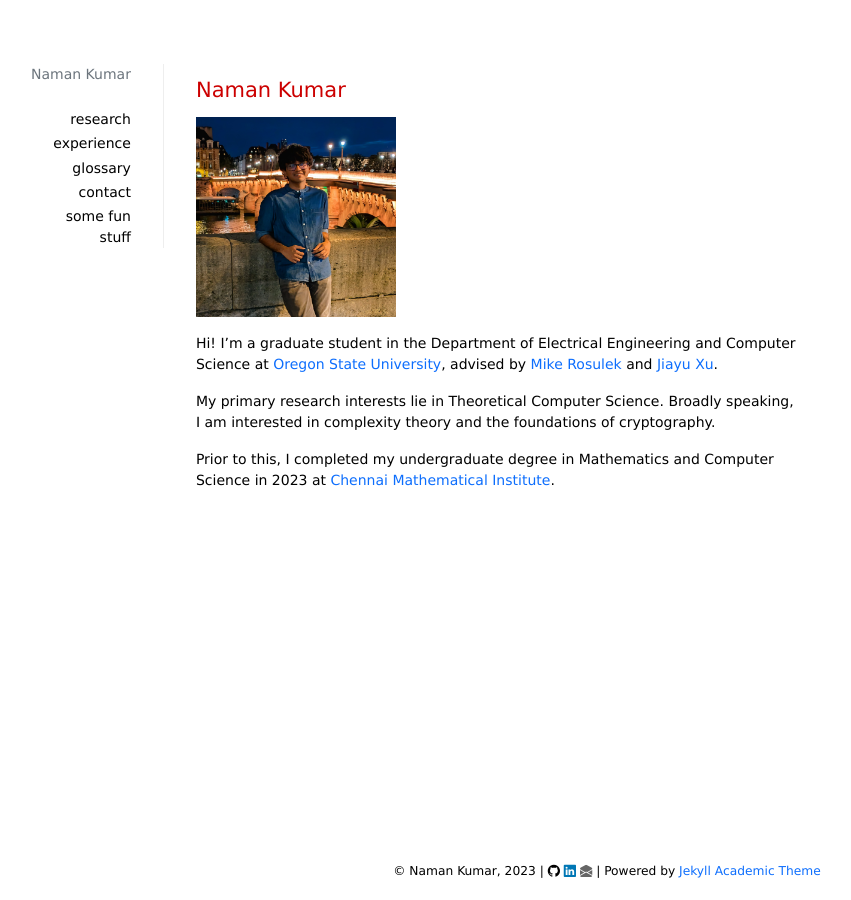
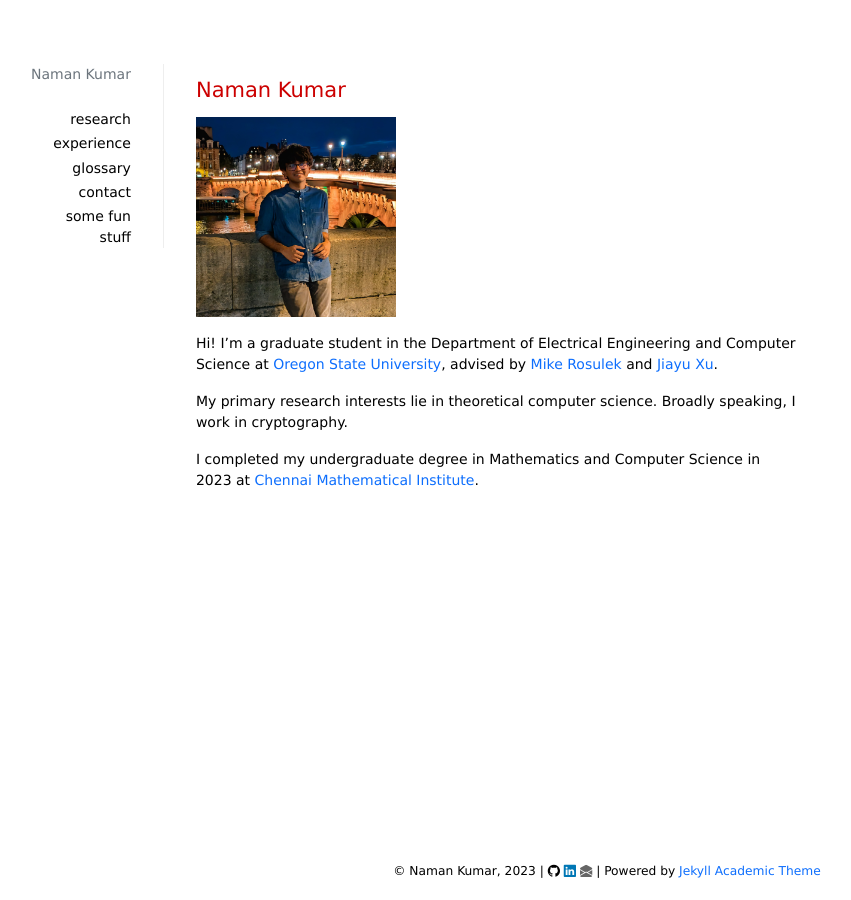
Before and after one commit to matcauthon49/matcauthon49.github.io, a Jekyll site: the page built from index.md, in a window 1280 px wide. Shown: the whole page, without its empty margins (33-884 px from the left). Built offline with Jekyll 4.4.1, drawn with Linux system fonts in a browser that asks for light colours; nearby versions of some CDN libraries; a style sheet for code colours, icons or effects is not loaded.

Commit message:
Update index.md

```diff
--- a/index.md
+++ b/index.md
@@ -18,8 +18,8 @@ layout: default
 
 Hi! I'm a graduate student in the Department of Electrical Engineering and Computer Science at [Oregon State University](https://engineering.oregonstate.edu/EECS), advised by [Mike Rosulek](https://web.engr.oregonstate.edu/~rosulekm/) and [Jiayu Xu](https://sites.google.com/view/jiayux).
 
-My primary research interests lie in Theoretical Computer Science. Broadly speaking, I am interested in complexity theory and the foundations of cryptography.
+My primary research interests lie in theoretical computer science. Broadly speaking, I work in cryptography.
 
 <!-- My primary research interests lie in Cryptography and Theoretical Computer Science. Broadly speaking, I am interested in all aspects of theoretical and applied cryptography, though my work has largely been on [secure multi-party computation](https://en.wikipedia.org/wiki/Secure_multi-party_computation). I am also interested in complexity theory, coding theory and more generally, algebra. -->
 
-Prior to this, I completed my undergraduate degree in Mathematics and Computer Science in 2023 at [Chennai Mathematical Institute](https://www.cmi.ac.in/).
+I completed my undergraduate degree in Mathematics and Computer Science in 2023 at [Chennai Mathematical Institute](https://www.cmi.ac.in/).
```
